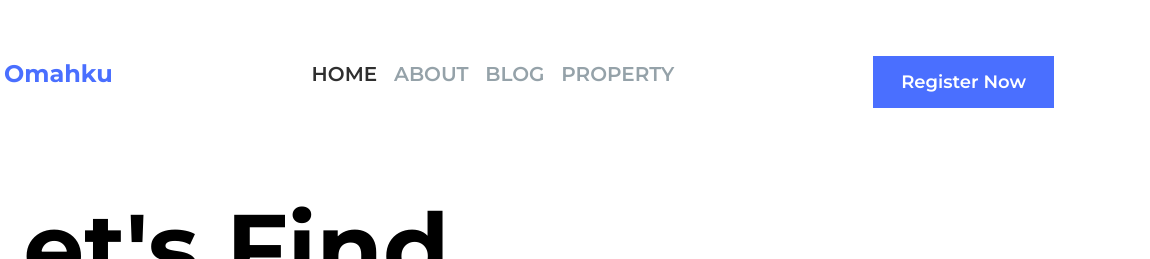
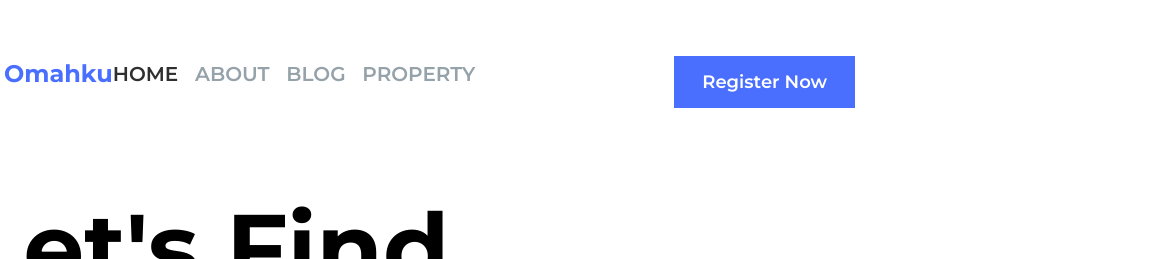
Before and after one commit to dimsurd/omahku, a website: page index.html in a window 1280 px wide. Shown: the top 259 px of the page, 130-1280 px from the left. Drawn offline with nearby package versions, Linux system fonts and the light colour scheme.

Commit message:
navbar alignemnt to left

```diff
--- a/index.html
+++ b/index.html
@@ -95,7 +95,7 @@
   </style>
   <body class="font-body">
     <!-- Navbar -->
-    <section id="navbar" class="mb-10 mt-5 md:mb-20">
+    <section id="navbar" class="mb-5 mt-5 md:mb-20">
       <div class="flex place-content-center w-full md:px-[96px] md:pt-5 px-5">
         <div
           class="flex flex-col md:flex-row justify-between w-full items-center"
@@ -132,7 +132,11 @@
             </button>
           </div>
 
-          <div class="menus w-1/3 md:block hidden" id="nav">
+          <div
+            class="menus w-1/3 md:block hidden md:mr-0"
+            id="nav"
+            style="margin-right: auto"
+          >
             <ul
               class="md:flex md:flex-row justify-between space-y-4 md:space-y-0 mt-4 md:mt-0"
             >
@@ -166,7 +170,11 @@
               </li>
             </ul>
           </div>
-          <div class="btn md:flex hidden" id="btn-nav">
+          <div
+            class="btn md:flex hidden md:mr-0"
+            id="btn-nav"
+            style="margin-right: auto"
+          >
             <button
               class="hover:bg-unguTua text-lg font-semibold bg-ungu py-3 px-7 text-white mt-4"
             >
```
Also changed, not shown: dist/output.css.
